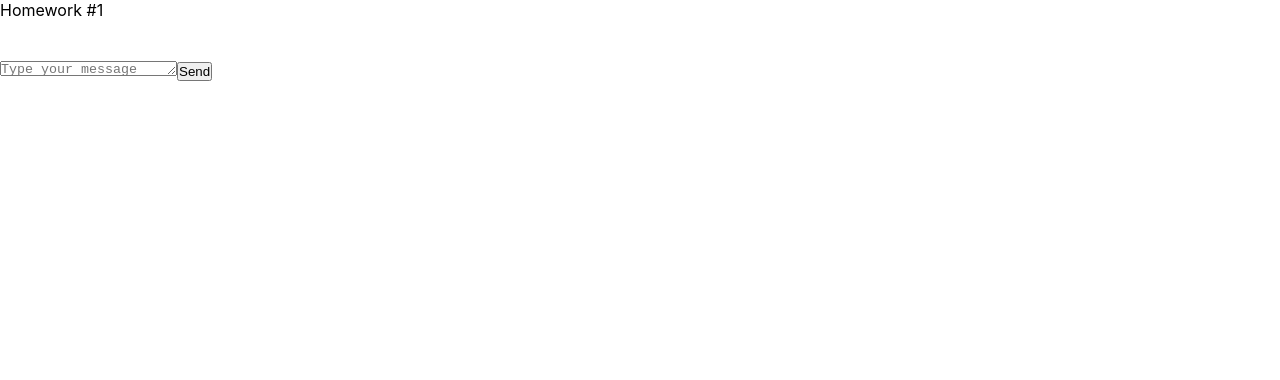
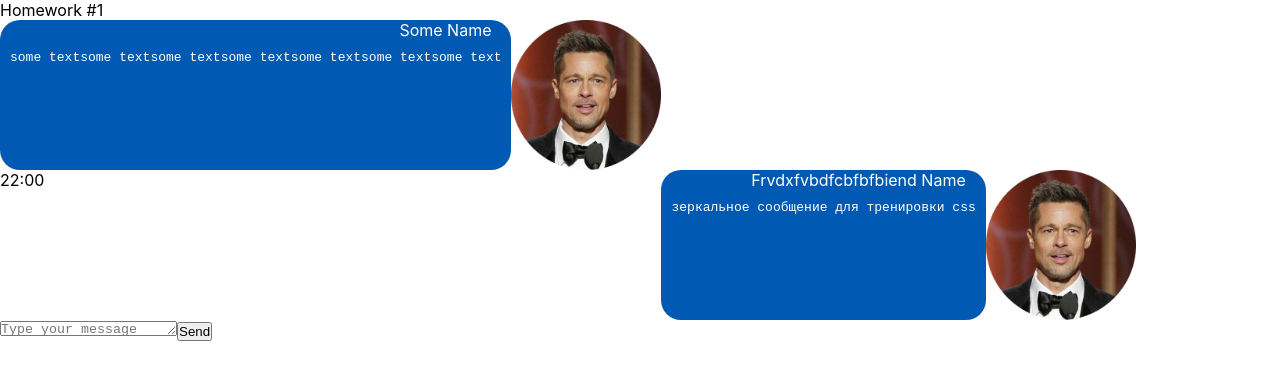
Before and after one commit to Vlad06091992/HWS2, a React (Create React App) app: page / in a window 1280 px wide. Shown: the top 380 px of the page. Built offline with nearby package versions, Linux system fonts and the light colour scheme.

Commit message:
edit homework 07.10.22 18.23

```diff
--- a/src/s2-homeworks/hw01/HW1.tsx
+++ b/src/s2-homeworks/hw01/HW1.tsx
@@ -14,7 +14,21 @@ import avatar from './avatar.png'
 * */
 
 // нужно создать правильный тип вместо any
-export type MessageType = any
+export type MessageType = {
+    id:number
+    user:user
+    message:message
+}
+
+type user = {
+    avatar:string
+    name:string
+}
+
+type message = {
+    text:string
+    time:string
+}
 
 // структуру объекта не менять
 export const message0: MessageType = {
@@ -32,7 +46,7 @@ export const friendMessage0: MessageType = {
     id: 100,
     user: {
         avatar: avatar, // можно менять
-        name: 'Friend Name', // можно менять
+        name: 'Frvdxfvbdfcbfbfbiend Name', // можно менять
     },
     message: {
         text: 'зеркальное сообщение для тренировки css', // можно менять
--- a/src/s2-homeworks/hw01/friend-message/FriendMessage.module.css
+++ b/src/s2-homeworks/hw01/friend-message/FriendMessage.module.css
@@ -1,17 +1,25 @@
 .friendMessage {
-
+    order: 0;
+    display: inline-block;
+    margin-left: auto;
+    /*text-align: end;*/
 }
 
 .friendImageAndText {
-
+    display: flex;
+    margin-left: auto;
 }
 
 .friendImageAndText img {
-
+    order: 1;
+    max-width: 150px;
+    height: auto;
 }
 
 .friendText {
-
+    background: #0059b3;
+    border-radius: 20px;
+    color: white;
 }
 
 .friendText:after {
@@ -19,11 +27,13 @@
 }
 
 .friendName {
-
+    text-align: end;
+    position: relative;
+    right: 20px;
 }
 
 .friendMessageText {
-
+    margin: 10px
 }
 
 .friendTime {
--- a/src/s2-homeworks/hw01/friend-message/FriendMessage.tsx
+++ b/src/s2-homeworks/hw01/friend-message/FriendMessage.tsx
@@ -1,8 +1,12 @@
 import React from 'react'
 import s from './FriendMessage.module.css'
+import {MessagePropsType} from "../message/Message";
 
 // создать тип вместо any и отобразить приходящие данные
-const FriendMessage = (props: any) => {
+
+type FriendMessagePropsType = MessagePropsType
+
+const FriendMessage:React.FC<FriendMessagePropsType> = (props) => {
     return (
         <div
             id={'hw1-friend-message-' + props.message.id}
@@ -12,7 +16,7 @@ const FriendMessage = (props: any) => {
                 <img
                     id={'hw1-friend-avatar-' + props.message.id}
                     // создаёт студент
-
+                    src={props.message.user.avatar}
                     //
                 />
                 <div className={s.friendText}>
@@ -21,7 +25,7 @@ const FriendMessage = (props: any) => {
                         className={s.friendName}
                     >
                         {/*создаёт студент*/}
-
+                        {props.message.user.name}
                         {/**/}
                     </div>
                     <pre
@@ -29,7 +33,7 @@ const FriendMessage = (props: any) => {
                         className={s.friendMessageText}
                     >
                         {/*создаёт студент*/}
-
+                        {props.message.message.text}
                         {/**/}
                     </pre>
                 </div>
--- a/src/s2-homeworks/hw01/message/Message.module.css
+++ b/src/s2-homeworks/hw01/message/Message.module.css
@@ -1,17 +1,26 @@
 .message {
-
+    order: 0;
+display: inline-block;
+    margin-left: auto;
+    /*text-align: end;*/
 }
 
+
 .imageAndText {
-
+    display: flex;
+    margin-left: auto;
 }
 
 .imageAndText img {
-
+    order: 1;
+    max-width: 150px;
+    height: auto;
 }
 
 .text {
-
+    background: #0059b3;
+    border-radius: 20px;
+    color: white;
 }
 
 .text:after {
@@ -19,11 +28,13 @@
 }
 
 .name {
-
+   text-align: end;
+    position: relative;
+    right: 20px;
 }
 
 .messageText {
-
+margin: 10px
 }
 
 .time {
--- a/src/s2-homeworks/hw01/message/Message.tsx
+++ b/src/s2-homeworks/hw01/message/Message.tsx
@@ -1,28 +1,34 @@
 import React from 'react'
 import s from './Message.module.css'
+import {MessageType} from "../HW1";
 
 // нужно создать правильный тип вместо any
-export type MessagePropsType = any
+export type MessagePropsType = {
+    message: MessageType
+}
+
 
 // нужно отобразить приходящие данные
 const Message = (props: MessagePropsType) => {
+
     return (
         <div id={'hw1-message-' + props.message.id} className={s.message}>
             <div className={s.imageAndText}>
                 <img
                     id={'hw1-avatar-' + props.message.id}
                     // создаёт студент
-
+                    src={props.message.user.avatar}
                     //
                 />
                 <div className={s.text}>
                     <div id={'hw1-name-' + props.message.id} className={s.name}>
                         {/*создаёт студент*/}
-
+                        {props.message.user.name}
                         {/**/}
                     </div>
                     <pre id={'hw1-text-' + props.message.id} className={s.messageText}>
                         {/*создаёт студент*/}
+                        {props.message.message.text}
 
                         {/**/}
                     </pre>
@@ -30,7 +36,7 @@ const Message = (props: MessagePropsType) => {
             </div>
             <div id={'hw1-time-' + props.message.id} className={s.time}>
                 {/*создаёт студент*/}
-
+                {props.message.message.time}
                 {/**/}
             </div>
         </div>
```
